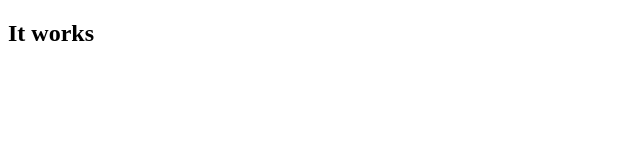
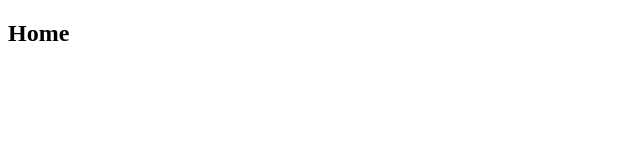
Before and after one commit to juliocabrera820/wao-frontend, a React (Create React App) app: page /home in a window 1280 px wide. Shown: the top 160 px of the page, without its empty margins (0-640 px from the left). Built offline with nearby package versions, Linux system fonts and the light colour scheme.

Commit message:
define router

```diff
--- a/src/App.js
+++ b/src/App.js
@@ -1,8 +1,13 @@
+import { Route, Routes, BrowserRouter as Router } from 'react-router-dom';
+import Home from './pages/home';
+
 function App() {
   return (
-    <div>
-      <h2>It works</h2>
-    </div>
+    <Router>
+      <Routes>
+        <Route path="home" element={<Home/>}/>
+      </Routes>
+    </Router>
   );
 }
 
--- /dev/null
+++ b/src/pages/home.js
@@ -0,0 +1,9 @@
+const Home = () => {
+  return(
+    <h2>
+      Home
+    </h2>
+  );
+}
+
+export default Home;
```
